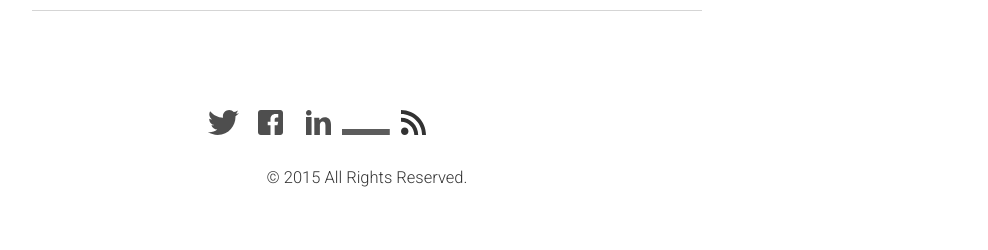
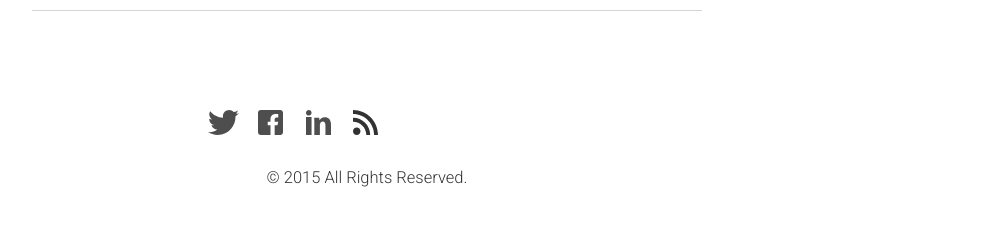
Before and after one commit to max-si-m/max-si-m.github.io, a Jekyll site: the page built from index.html, in a window 1280 px wide. Shown: the part 824-1074 px from the top of the page, without its empty margins (273-1261 px from the left). Built offline with Jekyll 4.4.1, drawn with Linux system fonts in a browser that asks for light colours; nearby versions of some CDN libraries; some web fonts are replaced.

Commit message:
remove github icon

```diff
--- a/_includes/footer.html
+++ b/_includes/footer.html
@@ -4,7 +4,7 @@
       <li><a href="http://twitter.com/{{ site.author.twitter }}" class="socialAccount socialAccount--twitter" target="_blank"></a></li>
       <li><a href="http://facebook.com/{{ site.author.facebook }}" class="socialAccount socialAccount--facebook" target="_blank"></a></li>
       <li><a href="http://www.linkedin.com/in/{{ site.author.linkedin }}" class="socialAccount socialAccount--linkedin" target="_blank"></a></li>
-      <li><a href="http://github.com/{{ site.author.github }}" class="socialAccount socialAccount--github" target="_blank"></a></li>
+      <!-- <li><a href="http://github.com/{{ site.author.github }}" class="socialAccount socialAccount--github" target="_blank"></a></li> -->
       <li><a href="{{ site.rss }}" class="socialAccount socialAccount--rss" target="_blank"></a></li>
     </ul>
     <div>
```
